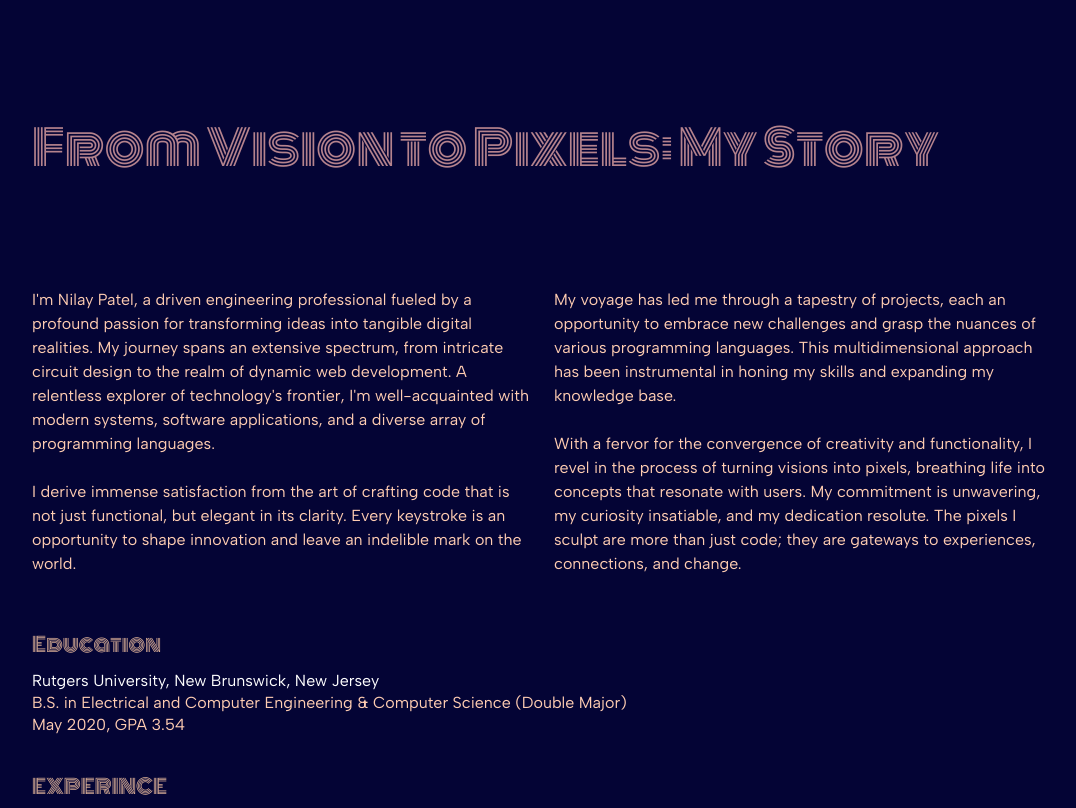
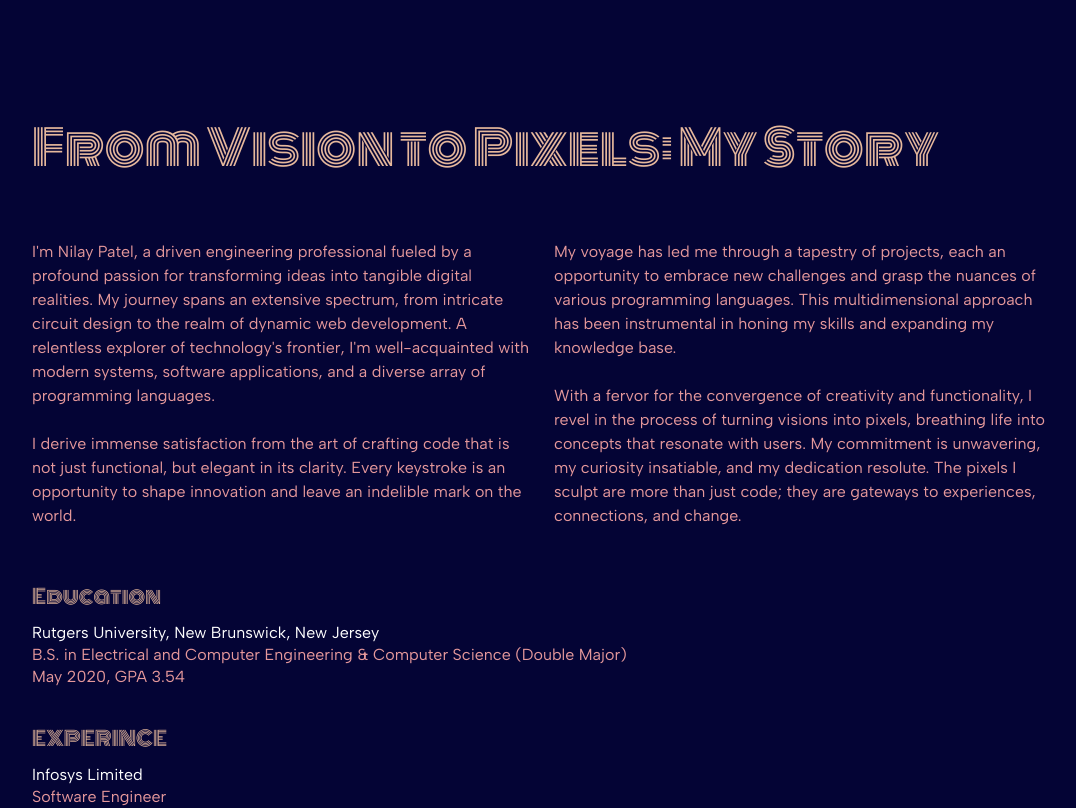
Before and after one commit to PNilay/my_portfolio, a React (Create React App) app: page / in a window 1280 px wide. Shown: the part 780-1588 px from the top of the page, without its empty margins (96-1172 px from the left). Built offline with nearby package versions, Linux system fonts and the light colour scheme.

Commit message:
updated theame colors for portfolio

```diff
--- a/src/components/aboutme/aboutme.css
+++ b/src/components/aboutme/aboutme.css
@@ -11,7 +11,8 @@
   display: grid;
   grid-template-columns: repeat(auto-fit, minmax(300px, 1fr));
   gap: 20px;
-  padding-top: 10vh;
+  /* padding-top: 10vh; */
+  padding-top: 4vh;
   padding-bottom: 20px;
   margin-left: 10vw;
 }
@@ -23,7 +24,7 @@
   font-style: normal;
   font-family: "Albert Sans", sans-serif;
   /* color: #ffb4a2; */
-  color: var(--sec--color);
+  color: var(--ter--color);
 
 
 }
@@ -52,7 +53,7 @@
   font-weight: 400;
   font-style: normal;
   font-family: "Albert Sans", sans-serif;
-  color: var(--sec--color);
+  color: var(--ter--color);
   /* font-size: 20px; */
   letter-spacing: 0em;
   line-height: 1.4;
@@ -68,7 +69,7 @@
   font-weight: 400;
   font-style: normal;
   font-family: "Monoton", monospace;
-  color: #e5989b;
+  color: var(--pri--color);
   font-size: 20px;
   letter-spacing: 0em;
   line-height: 1.5;
@@ -211,7 +212,7 @@
   font-weight: 400;
   font-style: normal;
   font-family: "Monoton", monospace;
-  color: #b5838d;
+  color: var(--pri--color);
   font-size: 48px;
   letter-spacing: 0em;
   line-height: 1.2;
```
